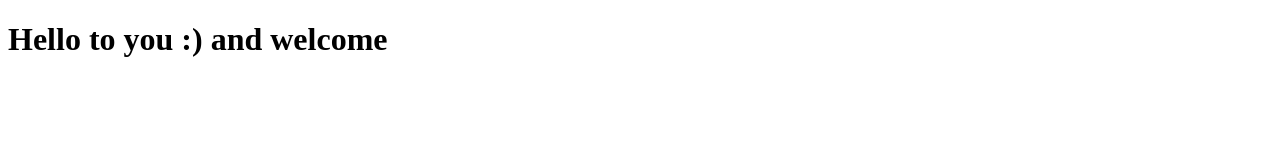
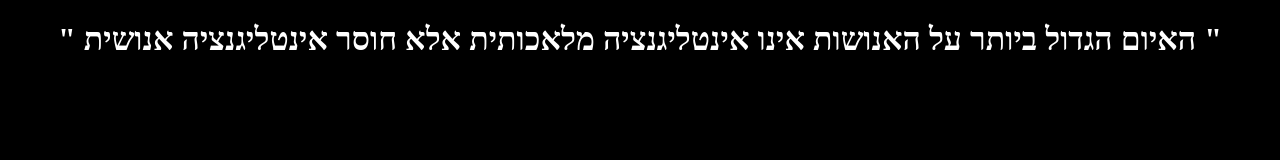
Before and after one commit to kobi-cohen/luna, a plain HTML site: page index.html in a window 1280 px wide. Drawn offline with Linux system fonts and the light colour scheme.

Commit message:
update content - quats

```diff
--- a/index.html
+++ b/index.html
@@ -7,7 +7,7 @@
 
     <script src="./index.js" defer></script>
 </head>
-<body>
-    <h1>Hello to you :) and welcome </h1>
+<body style="background-color: black;">
+    <h1 style="color:white;text-align: center; direction: rtl;">" האיום הגדול ביותר על האנושות אינו אינטליגנציה מלאכותית אלא חוסר אינטליגנציה אנושית "</h1>
 </body>
 </html>
```
